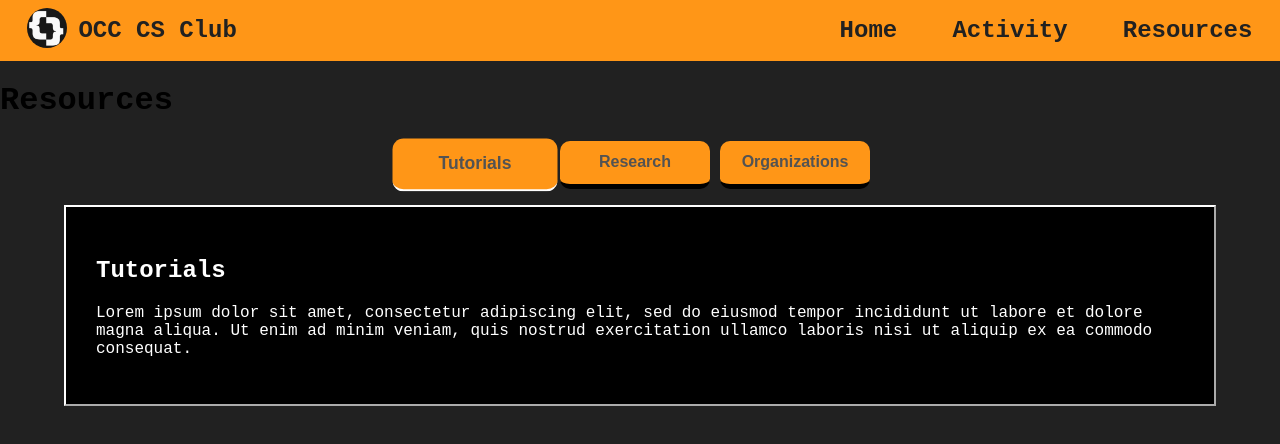
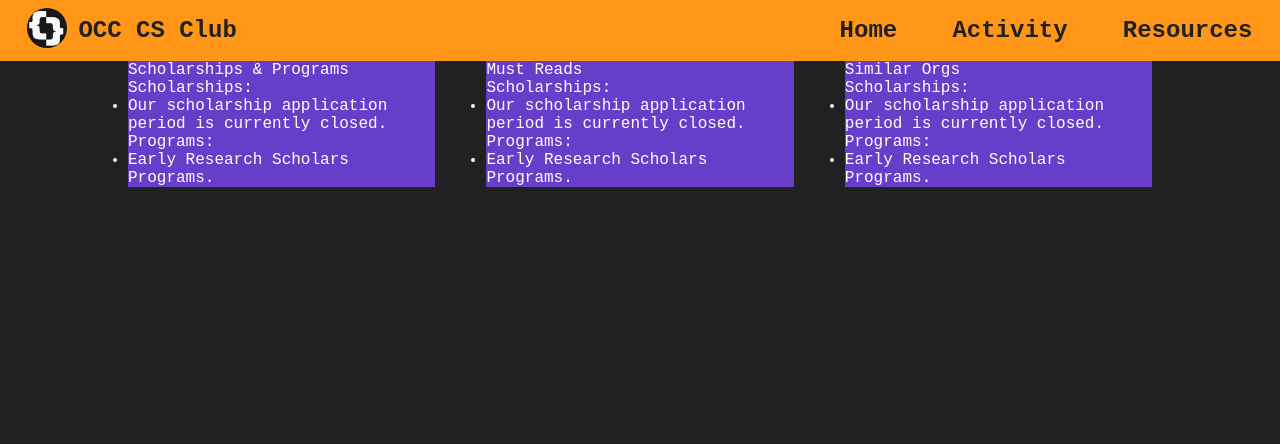
Before and after one commit to Computer-Science-Club-OCC/Computer-Science-Club-OCC.github.io, a React (Create React App) app: page /resources in a window 1280 px wide. Shown: the top 444 px of the page. Built offline with nearby package versions, Linux system fonts and the light colour scheme.

Commit message:
Revert "Implement React Tabs for Resources Part of Website"
This reverts commit e16d2457b9cd84f46f0c40f496930678f8970ac5.

```diff
--- a/src/navbar/NavigationBar.js
+++ b/src/navbar/NavigationBar.js
@@ -103,11 +103,11 @@ const NavigationBar = () => {
               <div className="dropdown-content">
                 <Link className="dropdown-link" to="/activity/events">
                   {" "}
-                  &gt; Events
+                  &gt; Event
                 </Link>
                 <Link className="dropdown-link" to="/activity/projects">
                   {" "}
-                  &gt; Projects
+                  &gt; Project
                 </Link>
               </div>
             </div>
@@ -127,15 +127,15 @@ const NavigationBar = () => {
                 Resources
               </Link>
               <div className="dropdown-content">
-                <Link className="dropdown-link" to="/resources/tutorials">
+                <Link className="dropdown-link" to="/events">
                   {" "}
-                  &gt; Tutorials
+                  &gt; Tutorial
                 </Link>
-                <Link className="dropdown-link" to="/resources/research">
+                <Link className="dropdown-link" to="/projects">
                   {" "}
                   &gt; Research
                 </Link>
-                <Link className="dropdown-link" to="/resources/organizations">
+                <Link className="dropdown-link" to="/projects">
                   {" "}
                   &gt; Organizations
                 </Link>
--- a/src/resources/Organizations.js
+++ /dev/null
@@ -1,11 +0,0 @@
-import React from 'react';
-import './resources.css';
-
-
-function Organizations() {
-  return (
-    <div>Organizations</div>
-  )
-}
-
-export default Organizations;
--- a/src/resources/Research.js
+++ /dev/null
@@ -1,11 +0,0 @@
-import React from 'react';
-import './resources.css';
-
-
-function Research() {
-  return (
-    <div>Research</div>
-  )
-}
-
-export default Research;
--- a/src/resources/Resources.js
+++ b/src/resources/Resources.js
@@ -1,82 +1,50 @@
-import React, { useState, useRef } from 'react';
+import React from "react";
 import "./resources.css";
-import Tutorials from './Tutorials.js';
-import Research from './Research';
-import Organizations from './Organizations';
 
-/*
-Create card tab Tutorials | Research | Organizations both underline + hover highlight box
-v-Link tab to component -> how to link subpage
-Use Hook to change card tab
-Create Tutorials, Research, and Organizations Container
-Container:
-
-Square box: Dat center large font 46px, Time below
-Click view detail, box will expand
-
-Line break
-
-Container includes:
-	Shadow: Hover expand
-	Card: Title, Url, Description
-*/
-
-const Resources = () => {
+export default function Resources() {
   return (
     <div className="resources-container">
-      <h1 className="resource-title">Resources</h1>
-      <Tab className="tab-components"/>
-    </div>
-  );
-};
-
-export default Resources;
-
-function Tab() {
-  const [tabState, setTab] = useState(1)
-
-  const toggleTab = (index) => {
-    setTab(index)
-  }
-
-  return (
-    <div className='tab-container'>
-      {/*
-        <Link to='/resources/tutorials' className='tab-button'>Tutorials</Link>
-        <Link to='resources/research' className='tab-button'>Research</Link>
-        <Link to='resources/organizations' className='tab-button'>Organizations</Link>
-      */}
-      <div className='tabs'>
-        <button type='button' onClick={() => toggleTab(1)} className={tabState === 1 ? 'tab-button active' : 'tab-button'}>Tutorials</button>
-        <button type='button' onClick={() => toggleTab(2)} className={tabState === 2 ? 'tab-button active' : 'tab-button'}>Research</button>
-        <button type='button' onClick={() => toggleTab(3)} className={tabState === 3 ? 'tab-button active' : 'tab-button'}>Organizations</button>
-      </div>
-
-      <div className="tab-contents">
-        <div className={tabState === 1 ? 'tab-content active-content': 'tab-content'}>
-          <h2>Tutorials</h2>
-          <p>Lorem ipsum dolor sit amet, consectetur adipiscing elit,
-							sed do eiusmod tempor incididunt ut labore et dolore magna aliqua.
-							Ut enim ad minim veniam, quis nostrud exercitation ullamco laboris
-							nisi ut aliquip ex ea commodo consequat.
-          </p>
+      <div className="resources-wrapper">
+        <div className="resources-info">
+          <div className="resources-title">Scholarships & Programs</div>
+          <div className="resources-desc">
+            <span>Scholarships:</span>
+            <ul className="resources-list">
+              <li>Our scholarship application period is currently closed.</li>
+            </ul>
+            <span>Programs:</span>
+            <ul className="resources-list">
+              <li>Early Research Scholars Programs.</li>
+            </ul>
+          </div>
         </div>
-
-        <div  className={tabState === 2 ? 'tab-content active-content': 'tab-content'}>
-          <h2>Research</h2>
-          <p>Something about Early Research Scholars Programs.
-          </p>
+        <div className="resources-info">
+          <div className="resources-title">Must Reads</div>
+          <div className="resources-desc">
+            <span>Scholarships:</span>
+            <ul className="resources-list">
+              <li>Our scholarship application period is currently closed.</li>
+            </ul>
+            <span>Programs:</span>
+            <ul className="resources-list">
+              <li>Early Research Scholars Programs.</li>
+            </ul>
+          </div>
         </div>
-
-        <div  className={tabState === 3 ? 'tab-content active-content': 'tab-content'}>
-          <h2>Organizations</h2>
-          <p>Lorem ipsum dolor sit amet, consectetur adipiscing elit,
-							sed do eiusmod tempor incididunt ut labore et dolore magna aliqua.
-							Ut enim ad minim veniam, quis nostrud exercitation ullamco laboris
-							nisi ut aliquip ex ea commodo consequat.
-          </p>
+        <div className="resources-info">
+          <div className="resources-title">Similar Orgs</div>
+          <div className="resources-desc">
+            <span>Scholarships:</span>
+            <ul className="resources-list">
+              <li>Our scholarship application period is currently closed.</li>
+            </ul>
+            <span>Programs:</span>
+            <ul className="resources-list">
+              <li>Early Research Scholars Programs.</li>
+            </ul>
+          </div>
         </div>
       </div>
     </div>
-  )
+  );
 }
--- a/src/resources/Tutorials.js
+++ /dev/null
@@ -1,11 +0,0 @@
-import React from 'react';
-import './resources.css';
-
-
-function Tutorials() {
-  return (
-    <div>Tutorials</div>
-  )
-}
-
-export default Tutorials;
--- a/src/resources/resources.css
+++ b/src/resources/resources.css
@@ -1,81 +1,19 @@
-.resources-container {
-    width: 100vw;
-  }
-
-  .tab-components {
-    display: flex;
-    flex-direction: row;
-    justify-content: center;
-    align-items: center;
-  }
-  /* TAB BUTTON  */
-
-  .tab-container {
-    padding: 0 3rem;
-    display: flex;
-    flex-direction: column;
-    justify-content: center;
-    align-items: center;
-  }
-
-  .tabs {
-    width: 90%;
+.resources-container{
+    color: white;
     display: flex;
     justify-content: center;
-  }
+}
 
-  .tab-button {
-    min-width: 150px;
-    height: 3rem;
-    font-size: 1rem;
-    cursor: pointer;
-    margin-right: 10px;
-    outline: 0;
-    border: 0;
-    color: #535353;
-    background-color: #ff9617;
-    text-decoration: none;
-    border-bottom: 5px solid black;
-    border-radius: 10px;
-    font-weight: bold;
-    text-align: center;
-  }
-
-  .tab-button.active {
-    border-bottom: 2px solid white;
-    opacity: 1;
-    transform: scale(1.1);
-  }
-
-  .tab-button:hover {
-    color: #fff;
-    background-color: #535353;
-    transform: scale(1.1);
-  }
-
-  /* TAB LINE SELECT ANIMATION */
-
-  /* TAB CONTENT */
-  .tab-contents {
-    flex-grow: 1;
-  }
-
-  .tab-content {
-    background-color: black;
-    color: white; /* Will change due to switching tab*/
-    margin: 1rem;
-    padding: 30px;
-    border: 2px white outset;
-    display: none;
-  }
-
-  .active-content {
-    display: block;
-  }
-
-  /* Add expand for news */
-
-  /* tab-container */
-  .resources-title {
-    color: white;
-  }
+.resources-wrapper {
+    width: 80vw;
+    display: flex;
+    justify-content: space-between;
+}
+.resources-info {
+    width: 30%;
+    background-color: rgb(102, 62, 202);
+}
+.resources-list li {
+    padding: 0;
+    margin: 0;
+}
```
